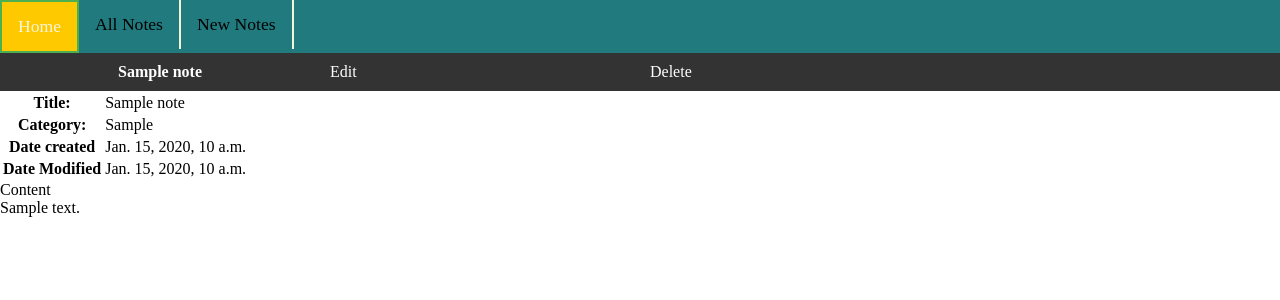
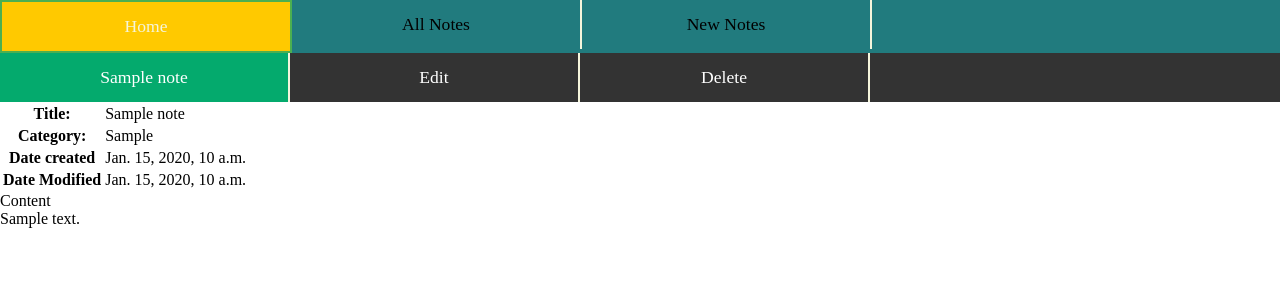
Before and after one commit to blackwakhu/note-taking-app-django, a Django app: page /note/1/ in a window 1280 px wide. Shown: the top 300 px of the page. Run offline with Django 5.2, Linux system fonts and the light colour scheme; tables that the repository leaves empty hold one stand-in row (values such as "Sample post").

Commit message:
finished with note html navbar

```diff
--- a/note_taker/static/css/style.css
+++ b/note_taker/static/css/style.css
@@ -4,49 +4,36 @@
 
 /* note html */
 
-.menu-table-note {
-  margin-bottom: 10px;
-  background: #333;
+.note-navbar{
+  background-color: #333;
+  color: white;
+  width: 100%;
+  overflow: hidden;
+}
+
+.note-navbar a{
+  color: inherit;
+  text-decoration: none;
+  padding: 14px 16px;
+  text-align: center;
+  float: left;
+  font-size: 1.1em;
+  border-right: 2px solid beige;
+  width: 20%;
+}
+
+.note-navbar a:hover {
+  background-color: #ddd;
+  color: black;
+}
+
+.note-navbar a.active {
+  background-color: #04AA6D;
   color: white;
 }
 
 .edit-note-content{
   display: none;
-}
-
-.menu-table-note td {
-  padding: 10px;
-}
-
-.th-menu-note, .td-menu-note{
-  width: 20%;
-}
-
-.th-menu-note:hover, .td-menu-note:hover{
-  border-bottom: solid 4px #ffff80;
-  background-color: #111;
-  width: 20%;
-}
-
-#end-col-menu-main{
-  width: 40%;
-}
-
-.end-col-menu{
-  width: 40%;
-}
-
-.one-a{
-  text-decoration: none;
-  color: inherit;
-}
-
-/* menu table */
-
-.menu-table{
-  border-collapse: collapse;
-  width: 100%;
-  margin: 0;
 }
 
 /* main navbar */
@@ -68,6 +55,7 @@ header a{
   padding: 14px 16px;
   font-size: 1.1em;
   border-right: solid 2px beige;
+  width: 20%;
 }
 
 header a.active{
--- a/note_taker/static/js/function.ts
+++ b/note_taker/static/js/function.ts
@@ -1,8 +1,8 @@
 // start with the work for note url
 
-let delete_note_btn = document.querySelector<HTMLTableElement>(".delete-note-btn")
-let home_note_btn = document.querySelector<HTMLTableElement>(".home-note-btn")
-let edit_note_btn = document.querySelector<HTMLTableElement>(".edit-note-btn")
+let delete_note_btn = document.querySelector<HTMLDivElement>(".delete-note-btn")
+let home_note_btn = document.querySelector<HTMLDivElement>(".home-note-btn")
+let edit_note_btn = document.querySelector<HTMLDivElement>(".edit-note-btn")
 let home_note_div = document.querySelector<HTMLDivElement>(".home-note-content")
 let edit_note_div = document.querySelector<HTMLDivElement>(".edit-note-content")
 
--- a/note_taker/templates/note.html
+++ b/note_taker/templates/note.html
@@ -10,29 +10,16 @@
 
 {% block content %}
   {% if item is not null %}
-    <div>
-      <table class="menu-table-note menu-table">
-        <tbody>
-          <tr>
-            <th class="th-menu-note home-note-btn">
-              <a href="#" class="nav-a  one-a">
+    <div class="note-navbar">
+      <a href="#" class="nav-a  one-a active home-note-btn">
         {{item.title}}
       </a>
-            </th>
-            <td class="td-menu-note edit-note-btn">
-              <a href="#" class="nav-a  one-a">
+      <a href="#" class="nav-a  one-a edit-note-btn">
         Edit
       </a>
-            </td>
-            <td class="td-menu-note delete-note-btn">
-              <a href="{% url 'delete_note' note_id=item.id %}" class="nav-a  one-a">
+      <a href="{% url 'delete_note' note_id=item.id %}" class="nav-a  one-a  delete-note-btn">
         Delete
       </a>
-            </td>
-            <td  class="td-menu-note" id="end-col-menu"></td>
-          </tr>
-        </tbody>
-      </table>
     </div>
     <div class="home-note-content" >
       <table>
```
Lines whose indentation alone changed are shown as unchanged.
